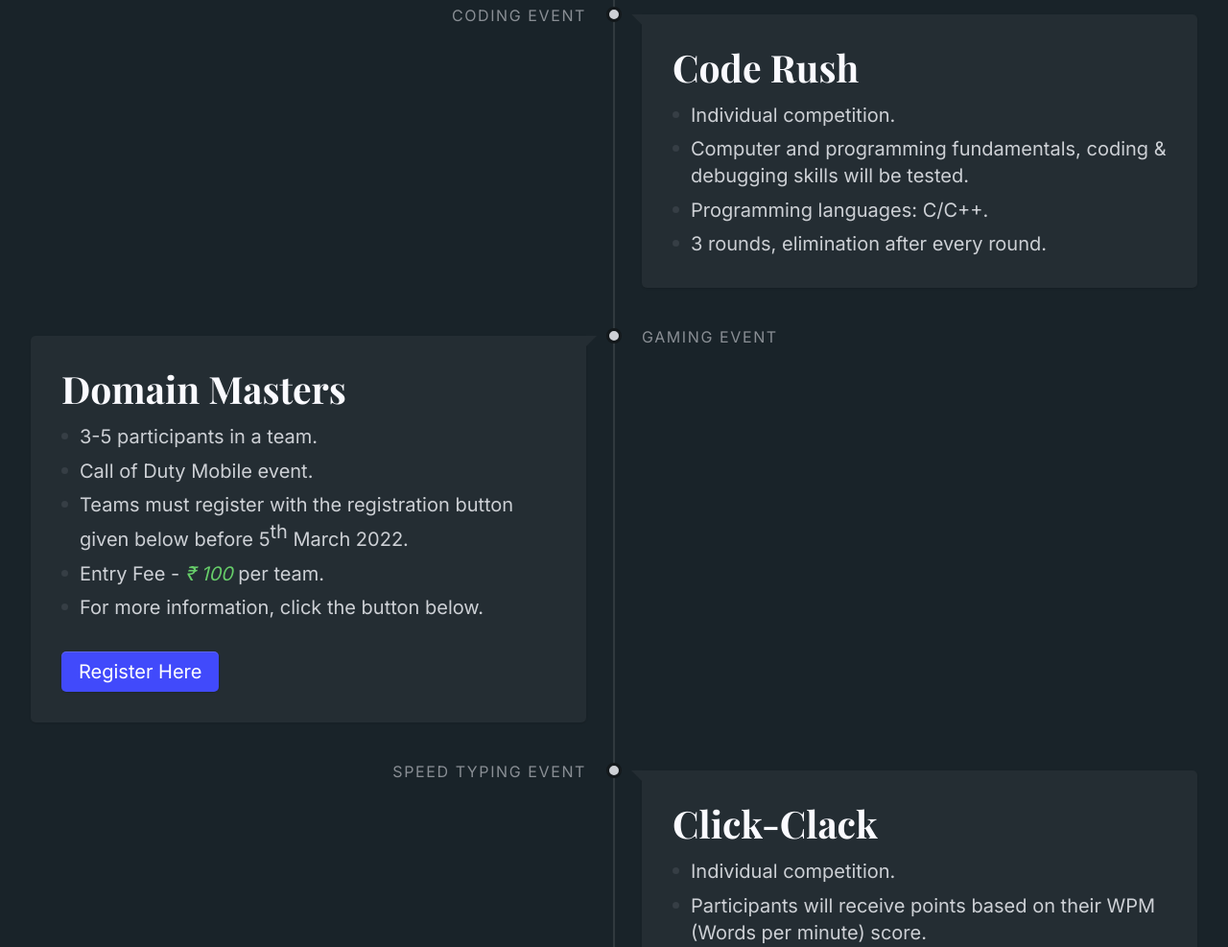
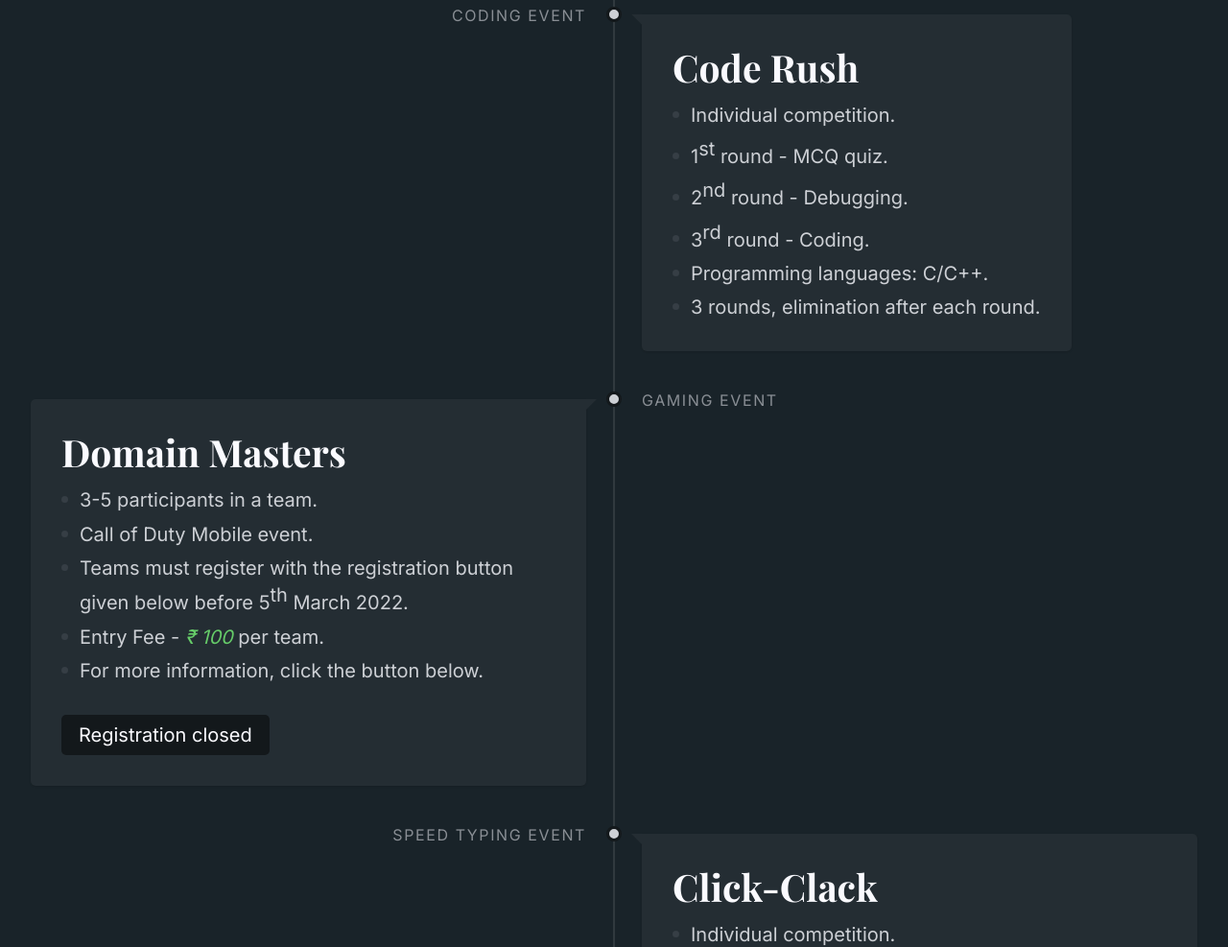
Before and after one commit to tushar-prabhu/ignitra, a plain HTML site: page index.html in a window 1280 px wide. Shown: the part 1942-2929 px from the top of the page at 96% size. Drawn offline with nearby package versions, Linux system fonts and the light colour scheme; some packages are replaced by stand-ins of ours; a web font is replaced by a local one.

Commit message:
updateeee

```diff
--- a/index.html
+++ b/index.html
@@ -195,9 +195,11 @@
                 <h2>Code Rush</h2>
                 <ul class="list list--ul">
                   <li>Individual competition.</li>
-                  <li>Computer and programming fundamentals, coding & debugging skills will be tested.</li>
+                  <li>1<sup>st</sup> round - MCQ quiz.</li>
+                  <li>2<sup>nd</sup> round - Debugging.</li>
+                  <li>3<sup>rd</sup> round - Coding.</li>
                   <li>Programming languages: C/C++.</li>
-                  <li>3 rounds, elimination after every round.</li>
+                  <li>3 rounds, elimination after each round.</li>
                 </ul>
               </div>
             </div>
@@ -226,7 +228,7 @@
               </div>
 
               <div class="margin-top-md">
-                <a class="btn btn--primary" href="https://ignitra-codm.ga">Register Here</a>
+                <a class="btn btn--danger">Registration closed</a>
               </div>
             </div>
           </div>
```
